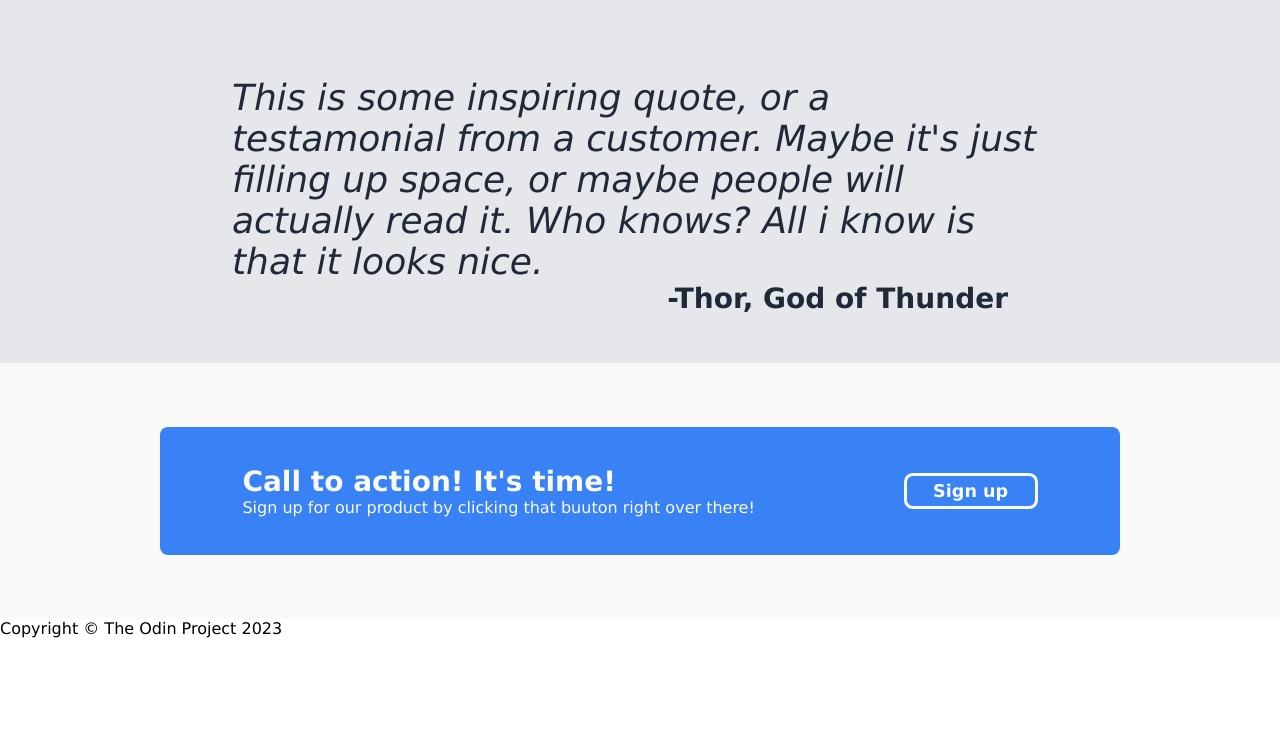
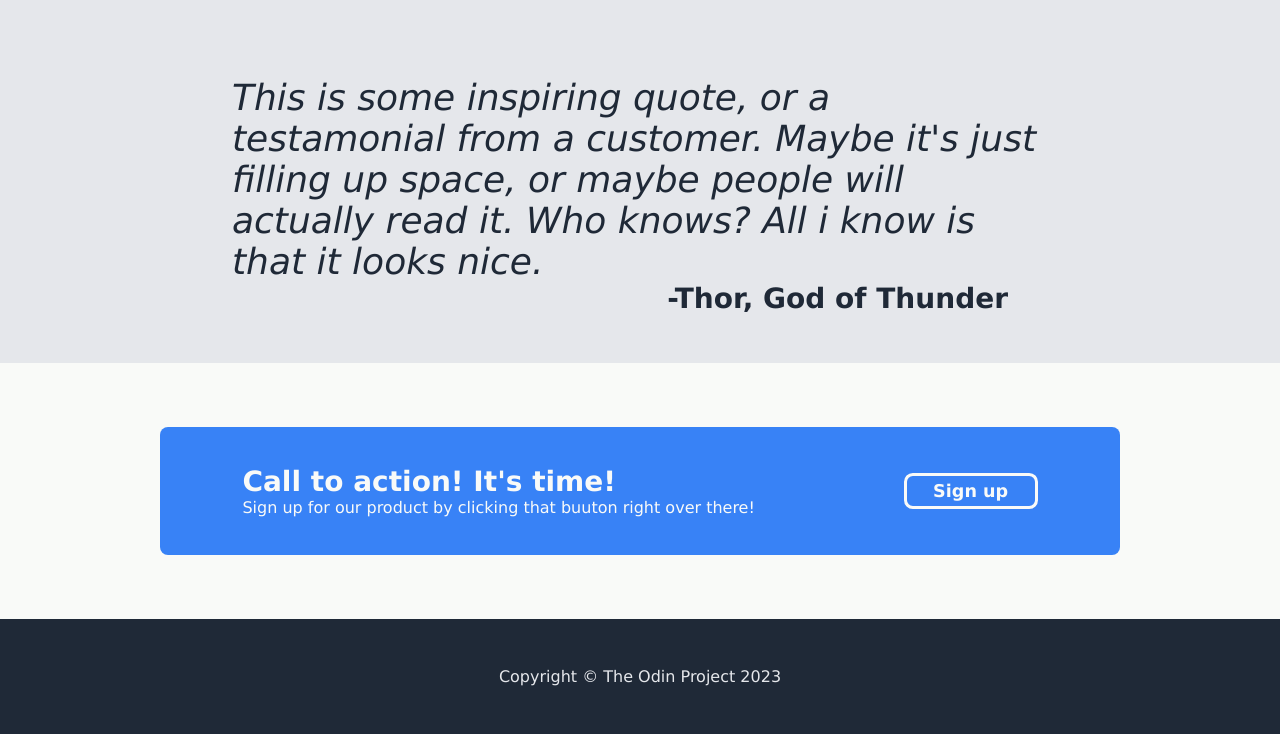
Before and after one commit to karolbrol/odin-landing-page, a plain HTML site: page index.html in a window 1280 px wide. Shown: the part 866-1600 px from the top of the page. Before the commit the page ends 1504 px from the top, so only its background shows below. Drawn offline with Linux system fonts and the light colour scheme.

Commit message:
Add footer styling and somefinal tweaks

```diff
--- a/index.html
+++ b/index.html
@@ -9,7 +9,7 @@
 <body>
     <div class="header-section flex-container">
         <header class="container header">
-            <div class="header-logo">Header Logo</div>
+            <a class="header-logo" href="#">Header Logo</a>
             <ul class="nav-links">
                 <li><a href="#">header link one</a></li>
                 <li><a href="#">header link two</a></li>
--- a/styles.css
+++ b/styles.css
@@ -29,6 +29,7 @@
     font-size: 24px;
     color: #F9FAF8;
     font-weight: 900;
+    text-decoration: none;
 }
 
 .nav-links {
@@ -203,3 +204,10 @@
     background-color: #F9FAF8;
     color:#3882F6
 }
+
+.footer {
+    color: #E5E7EB;
+    background-color: #1F2937;
+    text-align: center;
+    padding: 3em 0;
+}
```
